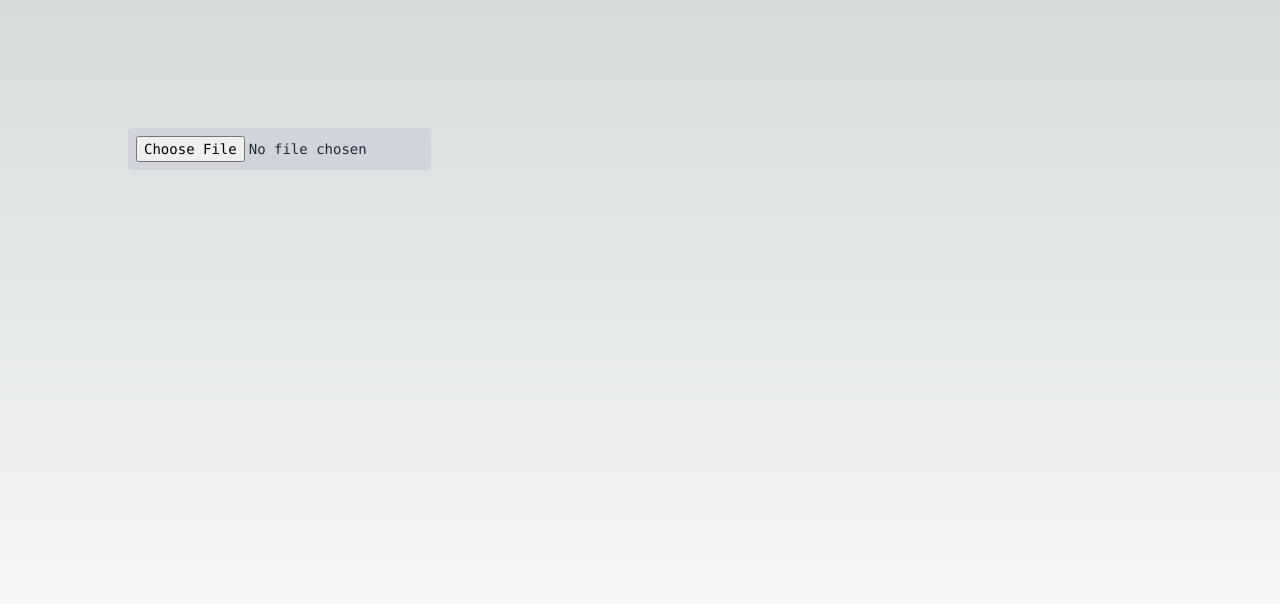
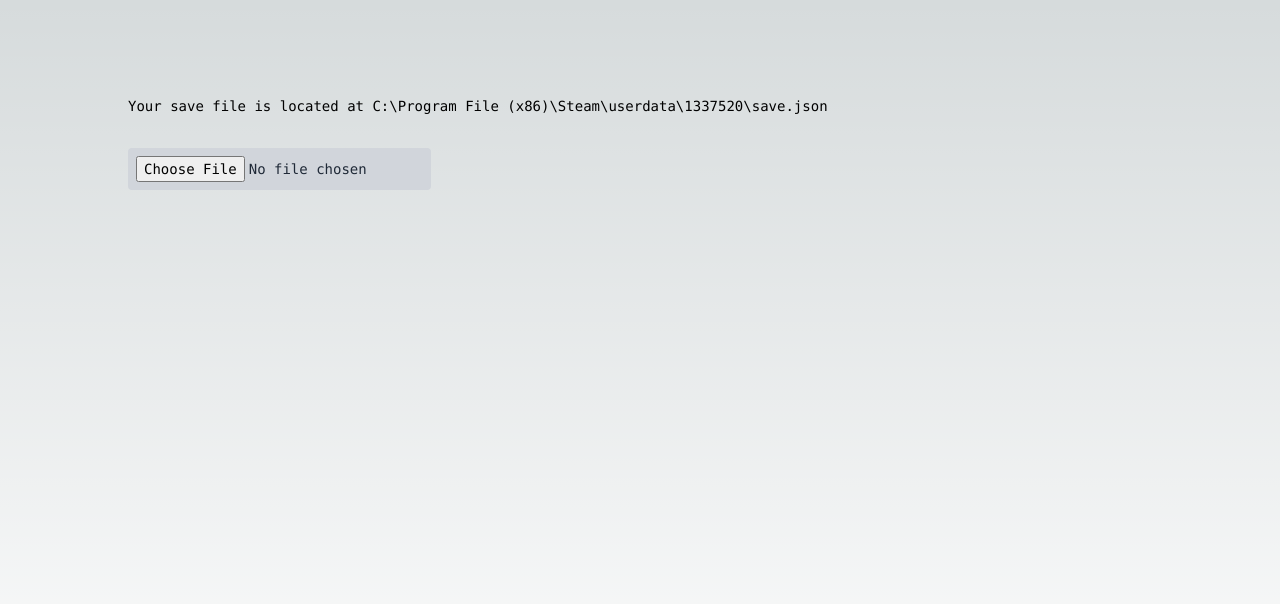
Before and after one commit to khoi-fish/risk-of-rain-returns-save-editor, a Next.js app: page / in a window 1280 px wide. Shown: the top 604 px of the page. Built offline with nearby package versions, Linux system fonts and the light colour scheme.

Commit message:
added note about save file location

```diff
--- a/src/app/page.tsx
+++ b/src/app/page.tsx
@@ -54,7 +54,8 @@ export default function Home() {
 
   return (
     <main className="flex min-h-screen flex-col items-center justify-between p-24">
-      <div className="z-10 max-w-5xl w-full items-center justify-between font-mono text-sm lg:flex">
+      <div className="z-10 max-w-5xl w-full justify-between font-mono text-sm lg:flex flex-col items-start">
+        <h2 className='flex'>Your save file is located at C:\Program File (x86)\Steam\userdata\1337520\save.json</h2>
         {!originalUserSaveFile && <input className='flex my-8 rounded p-2 bg-gray-300 text-gray-800' type="file" onChange={handleFileChange} />}
         {originalUserSaveFile && <button className='flex my-8 rounded p-2 bg-gray-300 text-gray-800' onClick={exportSaveFile(originalUserSaveFile)}>Export original save file</button> }
         {newSaveFile && <button className='flex my-8 rounded p-2 bg-gray-300 text-gray-800' onClick={exportSaveFile(newSaveFile)}>Export modded save file</button> }
```
